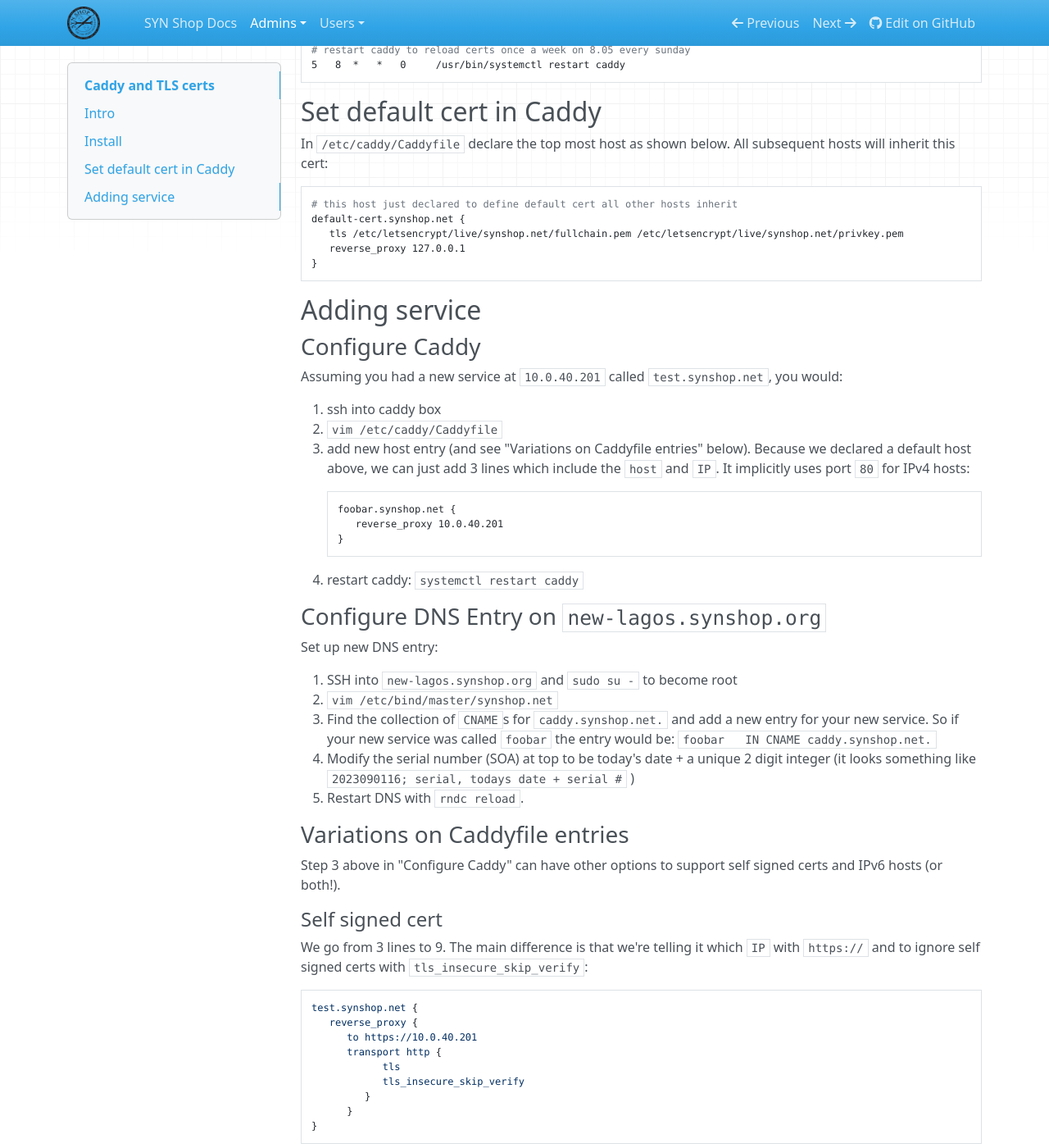
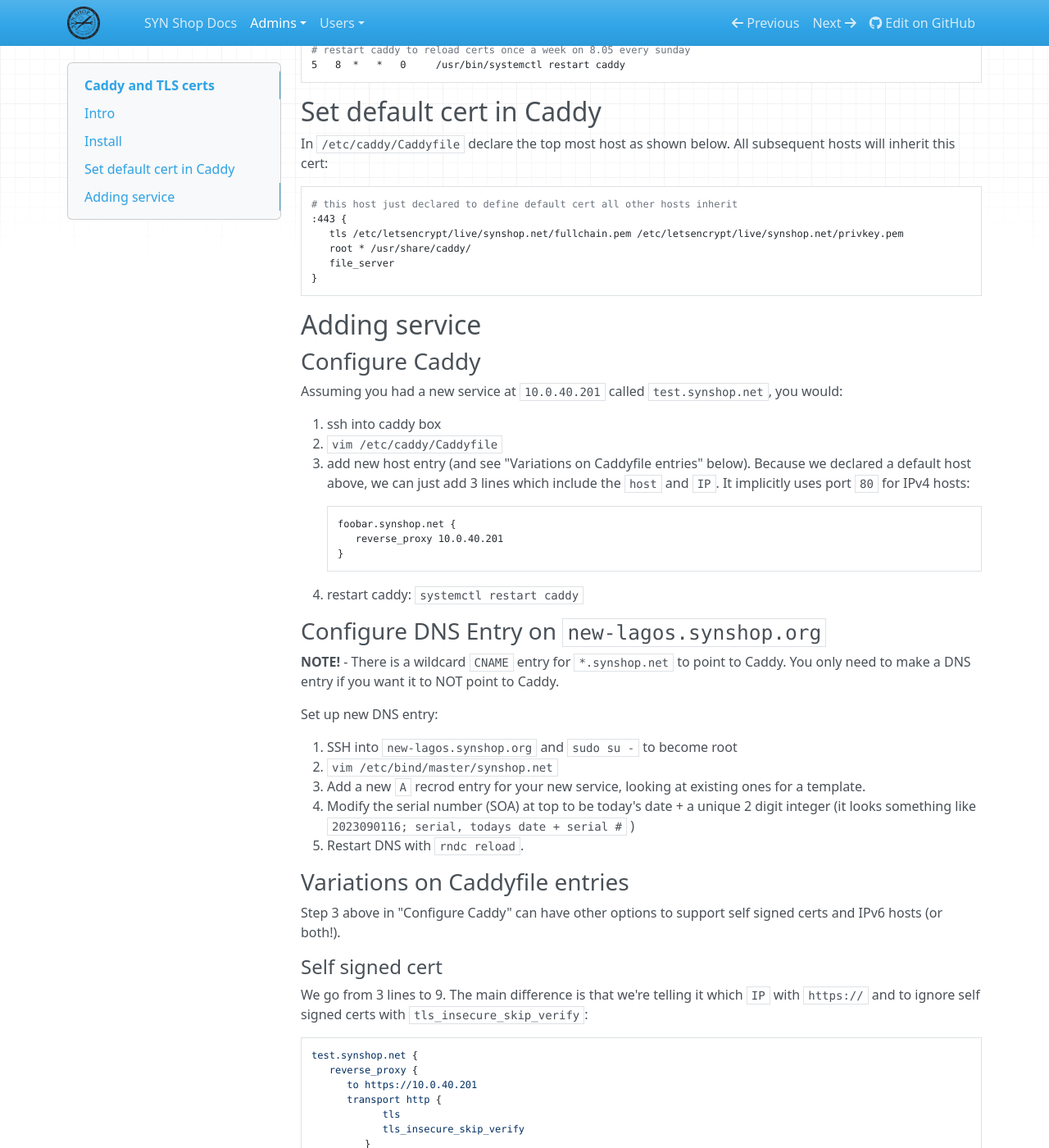
Before and after one commit to synshop/rtfm, an MkDocs documentation site: the page built from docs/admins/Caddy and TLS certs.md, in a window 1280 px wide and 1400 px high, scrolled down 1837 px. Shown: the whole window at 82% size. Built offline with MkDocs 1.6.1, drawn with Linux system fonts in a browser that asks for light colours; nearby versions of some CDN libraries.

Commit message:
Update Caddy and TLS certs.md

````diff
--- a/docs/admins/Caddy and TLS certs.md
+++ b/docs/admins/Caddy and TLS certs.md
@@ -98,9 +98,10 @@
 
 ```bash
 # this host just declared to define default cert all other hosts inherit
-default-cert.synshop.net {
+:443 {
    tls /etc/letsencrypt/live/synshop.net/fullchain.pem /etc/letsencrypt/live/synshop.net/privkey.pem
-   reverse_proxy 127.0.0.1
+   root * /usr/share/caddy/
+   file_server
 }
 ```
 
@@ -122,12 +123,13 @@
 
 ### Configure DNS Entry on `new-lagos.synshop.org`
 
+**NOTE!** - There is a wildcard `CNAME` entry for `*.synshop.net` to point to Caddy.  You only need to make a DNS entry if you want it to NOT point to Caddy.
+
 Set up new DNS entry:
 
 1. SSH into `new-lagos.synshop.org` and `sudo su -` to become root
 1. `vim /etc/bind/master/synshop.net`
-1. Find the collection of `CNAME`s for `caddy.synshop.net.` and add a new entry for your new service.  So if your new service was called `foobar` the entry would be:
-`foobar   IN CNAME caddy.synshop.net.`
+1. Add a new `A` recrod entry for your new service, looking at existing ones for a template.
 1. Modify the serial number (SOA) at top to be today's date + a unique 2 digit integer (it looks something like `2023090116; serial, todays date + serial #` )
 1. Restart DNS with `rndc reload`.
 
````
